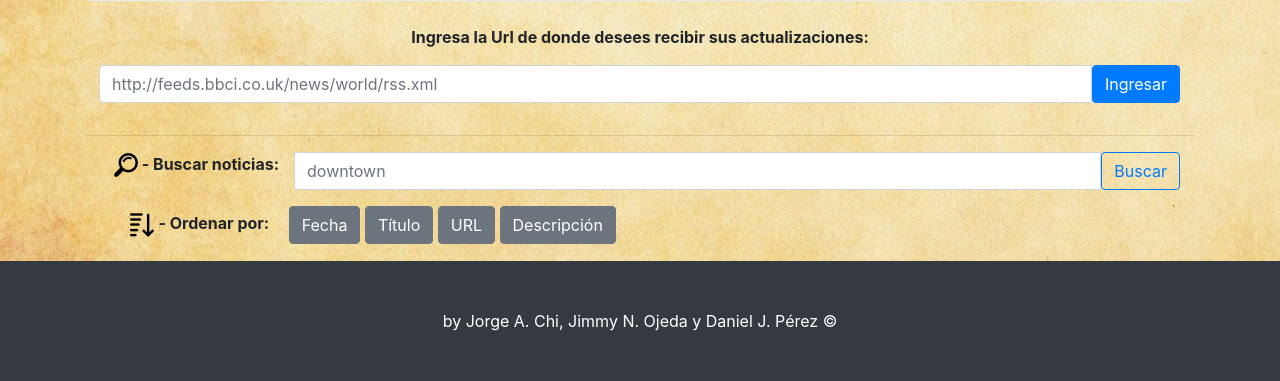
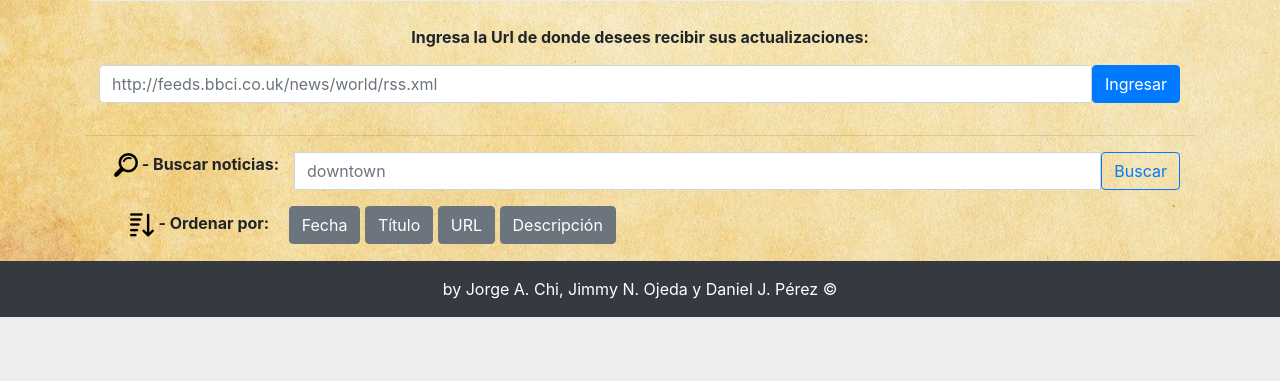
Before and after one commit to danieljpay/Opt_apps_web-proy, a PHP site: page /index.php in a window 1280 px wide. Shown: the part 583-964 px from the top of the page. After the commit the page ends 900 px from the top, so only its background shows below. Run offline with PHP 8.4, Linux system fonts and the light colour scheme; data comes from the database, SQL or seed files in the repository.

Commit message:
optimizaciones

```diff
--- a/components/footer.php
+++ b/components/footer.php
@@ -1,4 +1,4 @@
-<footer class="py-5 bg-dark">
+<footer class="py-3 bg-dark">
     <div class="container">
         <p class="m-0 text-center text-white">by Jorge A. Chi, Jimmy N. Ojeda
             y Daniel J. Pérez &copy;</p>
--- a/components/header.php
+++ b/components/header.php
@@ -1,7 +1,7 @@
 <!-- navegación -->
 <nav class="navbar navbar-expand-lg navbar-dark bg-dark fixed-top">
     <div class="container">
-        <a class="navbar-brand" href="index.php">Feed RSS</a>
+        <a class="navbar-brand">Feed RSS</a>
         <button class="navbar-toggler" type="button" data-toggle="collapse"
             data-target="#navbarResponsive" aria-controls="navbarResponsive"
             aria-expanded="false" aria-label="Toggle navigation">
```
Also changed, not shown: explorerNews.php (+3 -68 lines).
